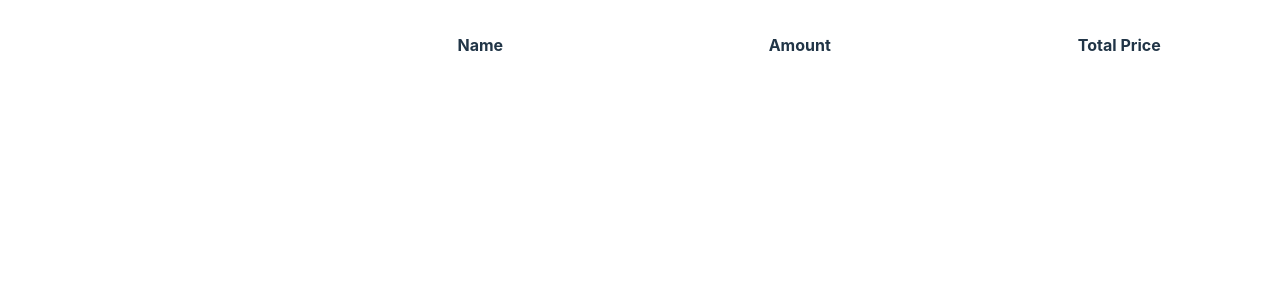
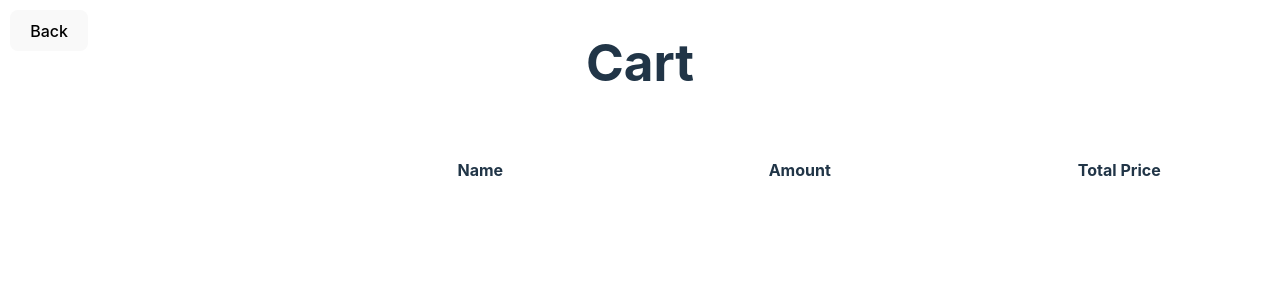
Before and after one commit to BerinMadzak/Webshop, a React (Vite) app in the folder client/: page /cart in a window 1280 px wide. Shown: the top 300 px of the page. Built offline with nearby package versions, Linux system fonts and the light colour scheme.

Commit message:
Add header to cart

```diff
--- a/client/src/App.css
+++ b/client/src/App.css
@@ -104,7 +104,7 @@ button:focus {
 }
 
 .cart-product:nth-child(odd) {
-  background-color: #232323;
+  background-color: #434343;
 }
 
 .cart-product:nth-child(even) {
@@ -115,6 +115,12 @@ button:focus {
   width: 70px;
   height: 70px;
   padding: 0 20px;
+}
+
+.cart-back {
+  position: absolute;
+  top: 10px;
+  left: 10px;
 }
 
 .category-filter {
--- a/client/src/components/Cart.jsx
+++ b/client/src/components/Cart.jsx
@@ -1,13 +1,17 @@
 import { useContext } from "react";
 import { ShopContext } from "../main";
 import CartProduct from "./CartProduct";
+import { useNavigate } from "react-router-dom";
 
 export default function Cart()
 {
     const { cartContents } = useContext(ShopContext);
+    const navigate = useNavigate();
 
     return (
         <div>
+            <button onClick={() => navigate('/')} className="cart-back">Back</button>
+            <h1>Cart</h1>
             <table className="cart-table">
                 <thead>
                     <tr>
--- a/client/src/components/CartProduct.jsx
+++ b/client/src/components/CartProduct.jsx
@@ -12,7 +12,7 @@ export default function CartProduct({ product })
                 <p>{product.quantity}</p>
             </td>
             <td>
-                <p className="product-price">{product.price * product.quantity}</p>
+                <p className="product-price">{product.total_price}</p>
             </td>
         </tr>
     );
```
